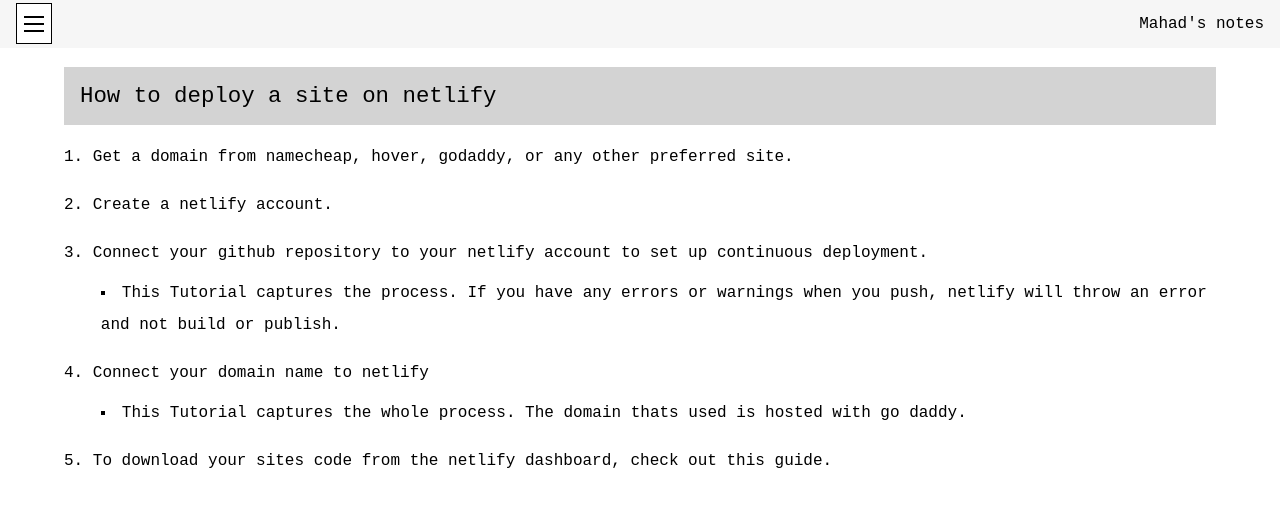
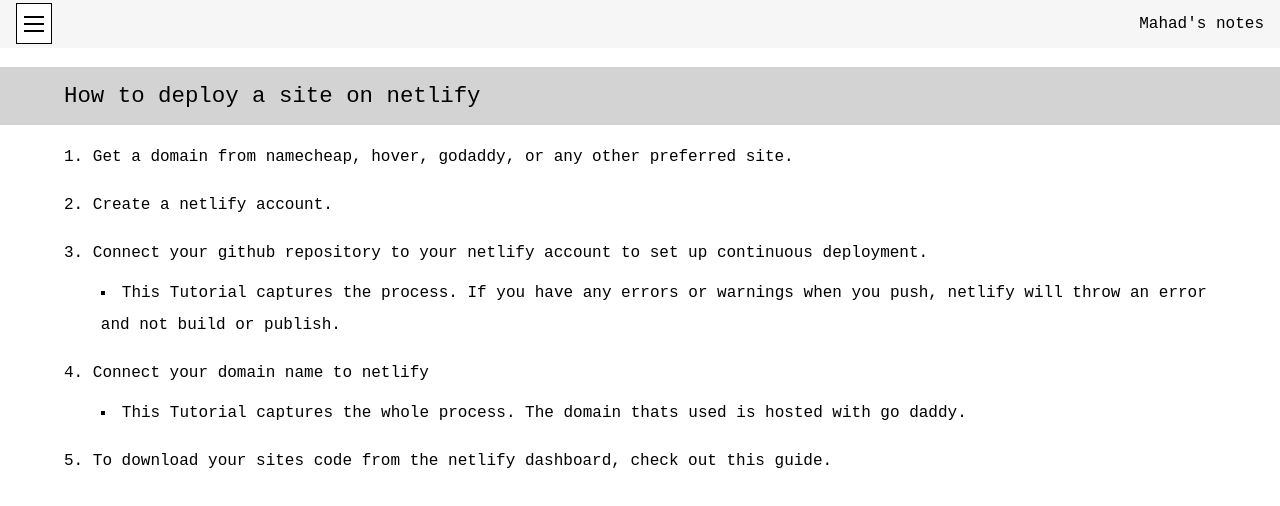
Before and after one commit to Elir-Mahad/notes-v1, a Next.js app: page /deploy-netlify in a window 1280 px wide. Shown: the top 506 px of the page. Built offline with nearby package versions, Linux system fonts and the light colour scheme.

Commit message:
Improve styles for post title

```diff
--- a/styles/Styles.js
+++ b/styles/Styles.js
@@ -97,6 +97,9 @@
   padding: 1rem;
   margin-bottom: 1rem;
   background-color: lightgrey;
+  margin-left: -4rem;
+  margin-right: -4rem;
+  padding-left: 4rem;
 `;
 
 export const SubHeading = styled.h3`
```
